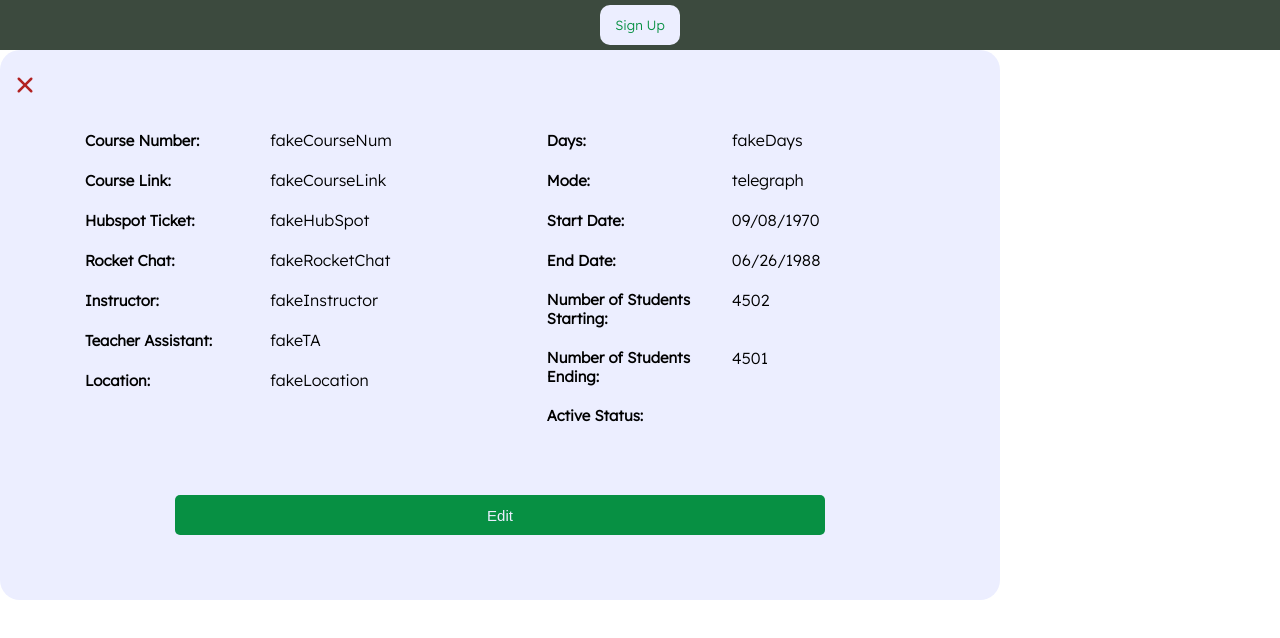
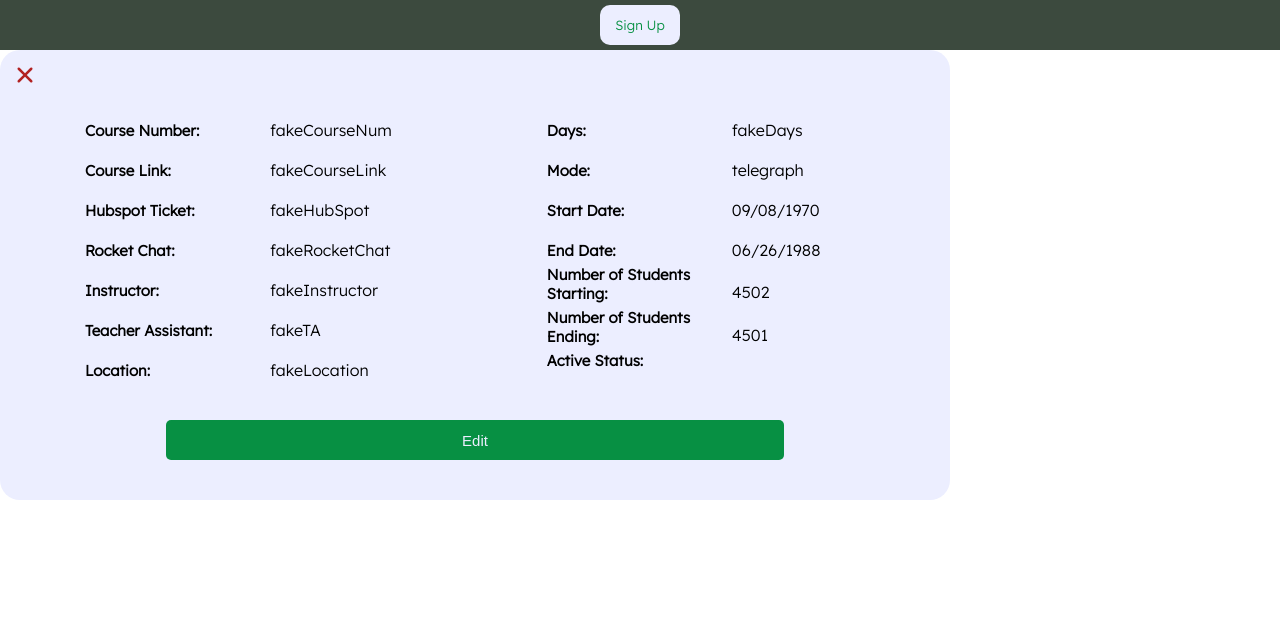
Before and after one commit to theMVPshop/gantt-app, a React (Create React App) app: page /coursedisplay in a window 1280 px wide. Shown: the top 638 px of the page. Built offline with nearby package versions, Linux system fonts and the light colour scheme; a web font is replaced by a local one.

Commit message:
pushing changes

```diff
--- a/src/components/Displays/CohortDisplay.js
+++ b/src/components/Displays/CohortDisplay.js
@@ -1,6 +1,7 @@
 import React, { useEffect, useState } from "react";
 import { gantt } from "dhtmlx-gantt";
 import { useForm } from "react-hook-form";
+import { ReactComponent as Exit } from "../../images/cancel.svg"
 
 import "./Displays.css"
 
@@ -48,14 +49,15 @@ const CohortDisplay = (props) => {
   return (
     <form className="cohortForm-display">
 
+        <Exit className="exit"></Exit>
         <div className="display-info">
           <label className="label display-label">Cohort Name:</label>
           {/* <input type="text" name="cohortName" className="input" /> */}
 
-          <div className="input-display">
+          {/* <div className="input-display"> */}
             {/* grab correct data from state from props */}
-            {task.text}
-          </div>
+            {/* {task.text} */}
+          {/* </div> */}
 
         </div>
 
--- a/src/components/Displays/Displays.css
+++ b/src/components/Displays/Displays.css
@@ -6,6 +6,7 @@
   font-size: 15px;
   text-align: right;
   padding-left: 15px;
+  margin-top: -15px;
 }
 
 
@@ -47,15 +48,15 @@
 /* ****** Course Display ***** */
 .courseForm-display{
   font-family: "Lexend Deca", sans-serif;
-  width: 1000px;
-  height: 550px;
+  width: 950px;
+  height: 450px;
   background-color: #eceeff;
   position: absolute;
   z-index: 10;
   display: flex;
   flex-direction: column;
   margin: 0;
-  padding-top: 30px;
+  padding-top: 10px;
   border-radius: 20px;
   margin-bottom: 10px;
 }
@@ -67,6 +68,7 @@
   flex-direction: row;
   margin-bottom: 0px;
   padding: 0;
+  align-items: center;
   margin-left: 70px;
 }
 
@@ -86,12 +88,13 @@
   font-size: 15px;
   font-weight: 800;
   text-align: left;
-  align-self: center;
+  align-self: end;
   margin-right: 40px ;
 }
 
 .display-input{
   margin-right: 70px;
+  align-self: center;
 }
 
 .edit-button{
@@ -104,13 +107,12 @@
   align-self: center;
   margin-top: 40px;
   font-size: 15px;
-  margin-top:70px;
+  margin-top:40px;
 }
 
 .exit{
   height: auto;
   width: 30px;
   margin-left: 10px;
-  margin-top: -10px;
   fill:firebrick;
 }
--- a/src/components/Forms/courseForm.js
+++ b/src/components/Forms/courseForm.js
@@ -1,5 +1,6 @@
 import { gantt } from "dhtmlx-gantt";
 import React, { useEffect, useState } from "react";
+import { ReactComponent as Exit } from "../../images/cancel.svg"
 
 const CourseForm = (props) => {
   // useEffect(() => {
@@ -77,6 +78,7 @@ const CourseForm = (props) => {
             : { display: "none" }
         }
       >
+        <Exit className="exit-button"></Exit>
         <div className="group-container">
           <div className="group">
             <div className="info">
--- a/src/components/Gantt/Gantt.css
+++ b/src/components/Gantt/Gantt.css
@@ -66,7 +66,7 @@ body,
   display: flex;
   flex-direction: column;
   margin: 0;
-  padding-top: 30px;
+  padding-top: 20px;
   border-radius: 20px;
   margin-bottom: 10px;
 }
@@ -170,3 +170,10 @@ body,
 .form-cont {
   border: 5px solid blue;
 }
+
+.exit-button{
+  height: auto;
+  width: 50px;
+  margin-left: 15px;
+  fill:firebrick;
+}
```
Also changed, not shown: 1 other file (tests, documents, lock files or other folders).
